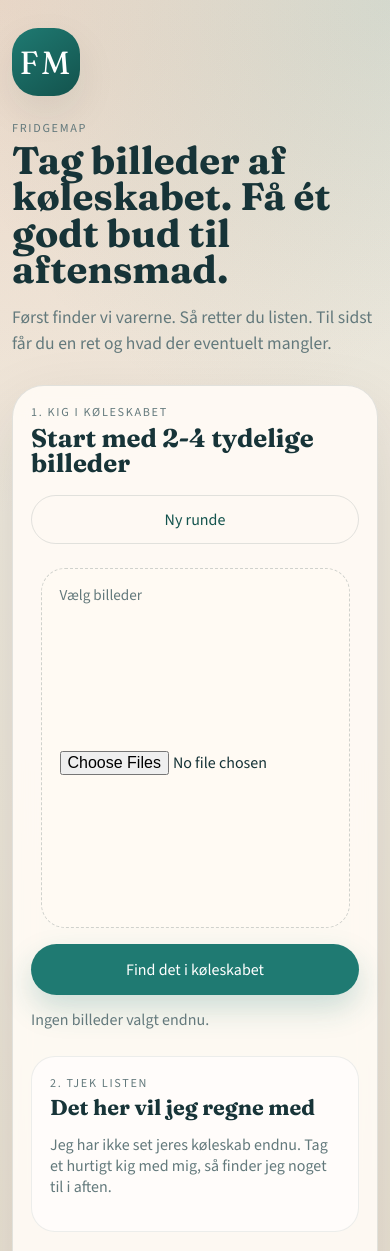
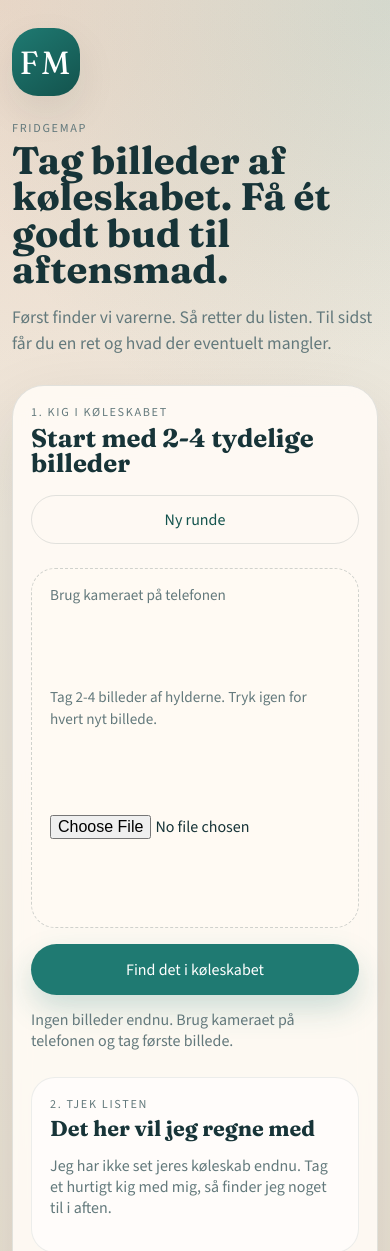
Before and after one commit to Ganga-Boi/fridgemap, a Next.js app: page / in a window 390 px wide. Shown: the top 1251 px of the page. Built offline with nearby package versions, Linux system fonts and the light colour scheme.

Commit message:
Make fridge scan camera-first on mobile

```diff
--- a/app/globals.css
+++ b/app/globals.css
@@ -220,6 +220,17 @@ button {
 .file-picker span {
   font-size: 0.95rem;
   color: var(--muted);
+}
+
+.camera-hint {
+  margin: 0 0 4px;
+  font-size: 0.95rem;
+  line-height: 1.45;
+  color: var(--muted);
+}
+
+.file-picker input[type="file"] {
+  max-width: 100%;
 }
 
 .helper-text,
--- a/app/page.tsx
+++ b/app/page.tsx
@@ -17,6 +17,7 @@ import type { Answer, Pantry, PantryItem, ScanAnalysisResponse } from "../types/
 
 const API_URL = "/api/analyze";
 const LOW_CONFIDENCE_CUTOFF = 0.68;
+const MAX_FRAMES = 4;
 const APPROVED_RECIPES = allApprovedRecipes();
 const HOUSEHOLD_PROFILE = FIXTURE_HOUSEHOLD;
 const CANDIDATE_RECIPES = filterCandidates(APPROVED_RECIPES, HOUSEHOLD_PROFILE);
@@ -51,7 +52,7 @@ function findIngredientId(value: string) {
 
 function filesToDataUrls(files: File[]) {
   return Promise.all(
-    files.slice(0, 4).map(
+    files.slice(0, MAX_FRAMES).map(
       (file) =>
         new Promise<string>((resolve, reject) => {
           const reader = new FileReader();
@@ -132,10 +133,37 @@ function pickSurpriseIndex(deck: RankedRecipe[]) {
   return deck.length > 0 ? deck.length - 1 : 0;
 }
 
+function mergeSelectedFiles(current: File[], incoming: File[]) {
+  const merged = [...current];
+
+  for (const file of incoming) {
+    const alreadyAdded = merged.some(
+      (existing) =>
+        existing.name === file.name &&
+        existing.size === file.size &&
+        existing.lastModified === file.lastModified
+    );
+
+    if (!alreadyAdded) merged.push(file);
+    if (merged.length >= MAX_FRAMES) break;
+  }
+
+  return merged.slice(0, MAX_FRAMES);
+}
+
 function fileSummary(files: File[]) {
-  if (files.length === 0) return "Ingen billeder valgt endnu.";
-  if (files.length === 1) return files[0].name;
-  return `${files.length} billeder klar.`;
+  switch (files.length) {
+    case 0:
+      return "Ingen billeder endnu. Brug kameraet på telefonen og tag første billede.";
+    case 1:
+      return "1 billede klar. Tag gerne 1-3 mere fra andre vinkler.";
+    case 2:
+      return "2 billeder klar. Det er et godt startpunkt - tag 1-2 mere hvis noget ligger skjult.";
+    case 3:
+      return "3 billeder klar. Du kan tage ét mere, hvis der er en hylde jeg ikke ser endnu.";
+    default:
+      return "4 billeder klar. Jeg har nok til at kigge i køleskabet.";
+  }
 }
 
 function quantityLabel(quantity: PantryItem["quantity"]) {
@@ -165,7 +193,7 @@ function errorMessage(error: string | undefined) {
 }
 
 export default function Home() {
-  const fileInputRef = useRef<HTMLInputElement | null>(null);
+  const cameraInputRef = useRef<HTMLInputElement | null>(null);
   const recipeRef = useRef<HTMLElement | null>(null);
 
   const [files, setFiles] = useState<File[]>([]);
@@ -216,9 +244,30 @@ export default function Home() {
     }
   }, [showRecipe]);
 
+  function resetPickerInputs() {
+    if (cameraInputRef.current) cameraInputRef.current.value = "";
+  }
+
   function replaceDraftItems(nextItems: PantryItem[]) {
     setDraftItems(sortDraftItems(nextItems));
     if (committedPantry) setIngredientsDirty(true);
+  }
+
+  function handlePickedFiles(nextFiles: File[]) {
+    if (!nextFiles.length) return;
+
+    const merged = mergeSelectedFiles(files, nextFiles);
+    setFiles(merged);
+    resetPickerInputs();
+
+    if (merged.length < files.length + nextFiles.length) {
+      setStatus("Jeg holder mig til de første 4 billeder, så scanningen forbliver skarp.");
+      return;
+    }
+
+    if (status === "VÃ¦lg mindst Ã©t billede fÃ¸rst.") {
+      setStatus(null);
+    }
   }
 
   function resetAll() {
@@ -232,7 +281,7 @@ export default function Home() {
     setIngredientsDirty(false);
     setShowRecipe(false);
     setSuggestionState(createInitialSuggestionState());
-    if (fileInputRef.current) fileInputRef.current.value = "";
+    resetPickerInputs();
   }
 
   async function handleScan() {
@@ -407,6 +456,9 @@ export default function Home() {
     setStatus(statusLine(answer));
   }
 
+  const canAddMorePhotos = files.length < MAX_FRAMES;
+  const cameraButtonLabel = files.length === 0 ? "Åbn kameraet" : "Tag et billede mere";
+
   return (
     <main className="page-shell">
       <div className="page-header">
@@ -435,13 +487,17 @@ export default function Home() {
 
           <div className="scan-controls">
             <label className="file-picker">
-              <span>Vælg billeder</span>
+              <span>Brug kameraet på telefonen</span>
+              <p className="camera-hint">
+                Tag 2-4 billeder af hylderne. Tryk igen for hvert nyt billede.
+              </p>
               <input
-                ref={fileInputRef}
+                ref={cameraInputRef}
                 type="file"
                 accept="image/*"
-                multiple
-                onChange={(event) => setFiles(Array.from(event.target.files || []))}
+                capture="environment"
+                disabled={!canAddMorePhotos || loading}
+                onChange={(event) => handlePickedFiles(Array.from(event.target.files || []))}
               />
             </label>
 
```
